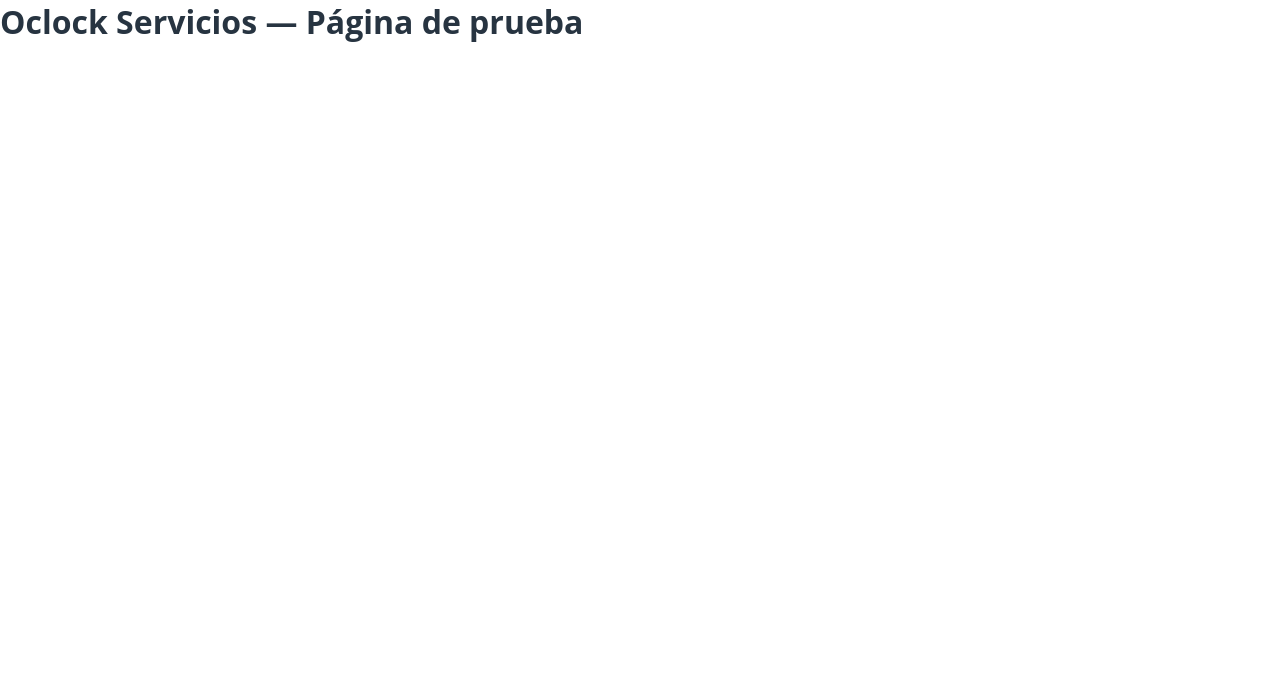
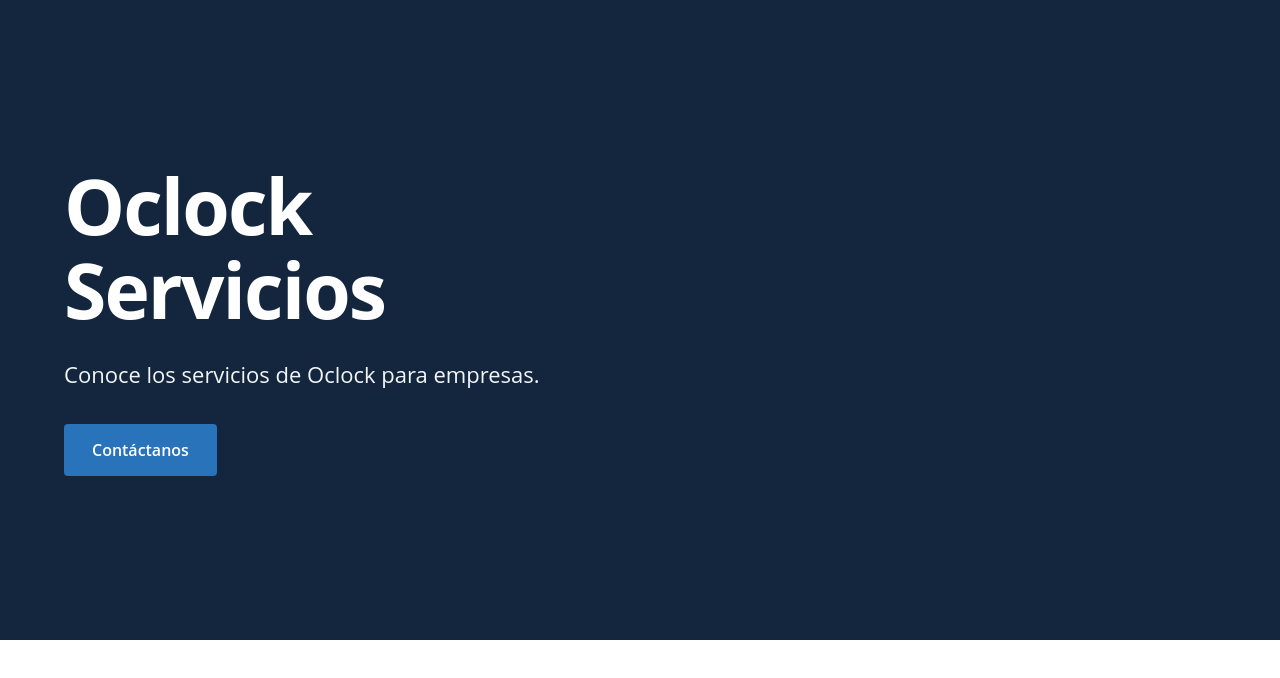
Before and after one commit to ssalinascalibar/oclock-servicios, an Astro site: page / in a window 1280 px wide. Built offline with nearby package versions, Linux system fonts and the light colour scheme; Astro itself is replaced by a stand-in of ours.

Commit message:
add hero and style hero

```diff
--- /dev/null
+++ b/src/components/Hero.astro
@@ -0,0 +1,17 @@
+---
+import '../styles/hero.css';
+---
+
+<section class="hero" aria-labelledby="hero-title">
+  <div class="hero__container">
+    <div class="hero__content">
+      <!-- Textos provisionales: validar el título y la descripción antes de publicar. -->
+      <h1 class="hero__title" id="hero-title">Oclock Servicios</h1>
+      <p class="hero__description">
+        Conoce los servicios de Oclock para empresas.
+      </p>
+      <!-- CTA provisional: confirmar el texto y el destino de contacto antes de habilitarlo. -->
+      <button class="hero__cta" type="button" disabled>Contáctanos</button>
+    </div>
+  </div>
+</section>
--- a/src/pages/index.astro
+++ b/src/pages/index.astro
@@ -1,4 +1,5 @@
 ---
+import Hero from '../components/Hero.astro';
 import '../styles/global.css';
 ---
 
@@ -10,6 +11,8 @@ import '../styles/global.css';
 		<title>Oclock Servicios</title>
 	</head>
 	<body>
-		<h1>Oclock Servicios — Página de prueba</h1>
+		<main>
+			<Hero />
+		</main>
 	</body>
 </html>
--- /dev/null
+++ b/src/styles/hero.css
@@ -0,0 +1,73 @@
+.hero {
+  display: flex;
+  align-items: center;
+  min-height: 32rem;
+  padding-block: 5rem;
+  /* Fondo temporal hasta contar con una imagen corporativa aprobada. */
+  background-color: var(--color-primary);
+  color: var(--color-white);
+}
+
+.hero__container {
+  width: 100%;
+  max-width: 80rem;
+  margin-inline: auto;
+  padding-inline: clamp(1.5rem, 5vw, 4rem);
+}
+
+.hero__content {
+  display: flex;
+  flex-direction: column;
+  align-items: flex-start;
+  gap: 1.5rem;
+  max-width: 42rem;
+  overflow-wrap: anywhere;
+}
+
+.hero__title {
+  max-width: 12ch;
+  font-size: clamp(2.75rem, 6vw, 5rem);
+  font-weight: 700;
+  line-height: 1.1;
+  letter-spacing: -0.025em;
+}
+
+.hero__description {
+  max-width: 38ch;
+  color: var(--color-light);
+  font-size: clamp(1.125rem, 2vw, 1.375rem);
+  line-height: 1.6;
+}
+
+.hero__cta {
+  display: inline-flex;
+  align-items: center;
+  justify-content: center;
+  width: 100%;
+  min-height: 3rem;
+  margin-top: 0.5rem;
+  padding: 0.875rem 1.75rem;
+  border: 0;
+  border-radius: 0.25rem;
+  background-color: var(--color-accent);
+  color: var(--color-white);
+  font: inherit;
+  font-weight: 600;
+  line-height: 1.5;
+  text-align: center;
+}
+
+.hero__cta:disabled {
+  cursor: not-allowed;
+}
+
+@media (min-width: 48rem) {
+  .hero {
+    min-height: clamp(36rem, 80svh, 48rem);
+    padding-block: 6rem;
+  }
+
+  .hero__cta {
+    width: auto;
+  }
+}
```
